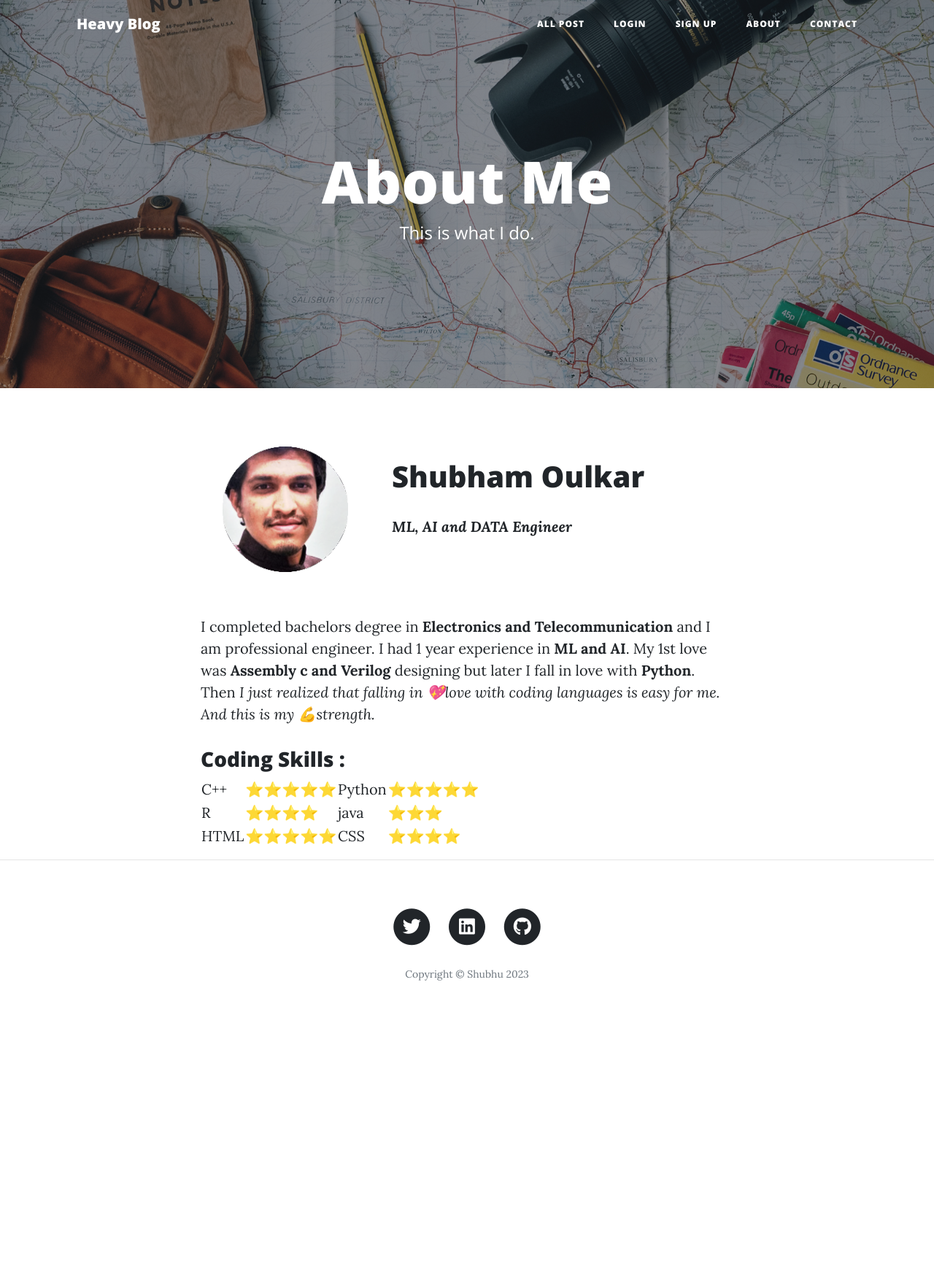
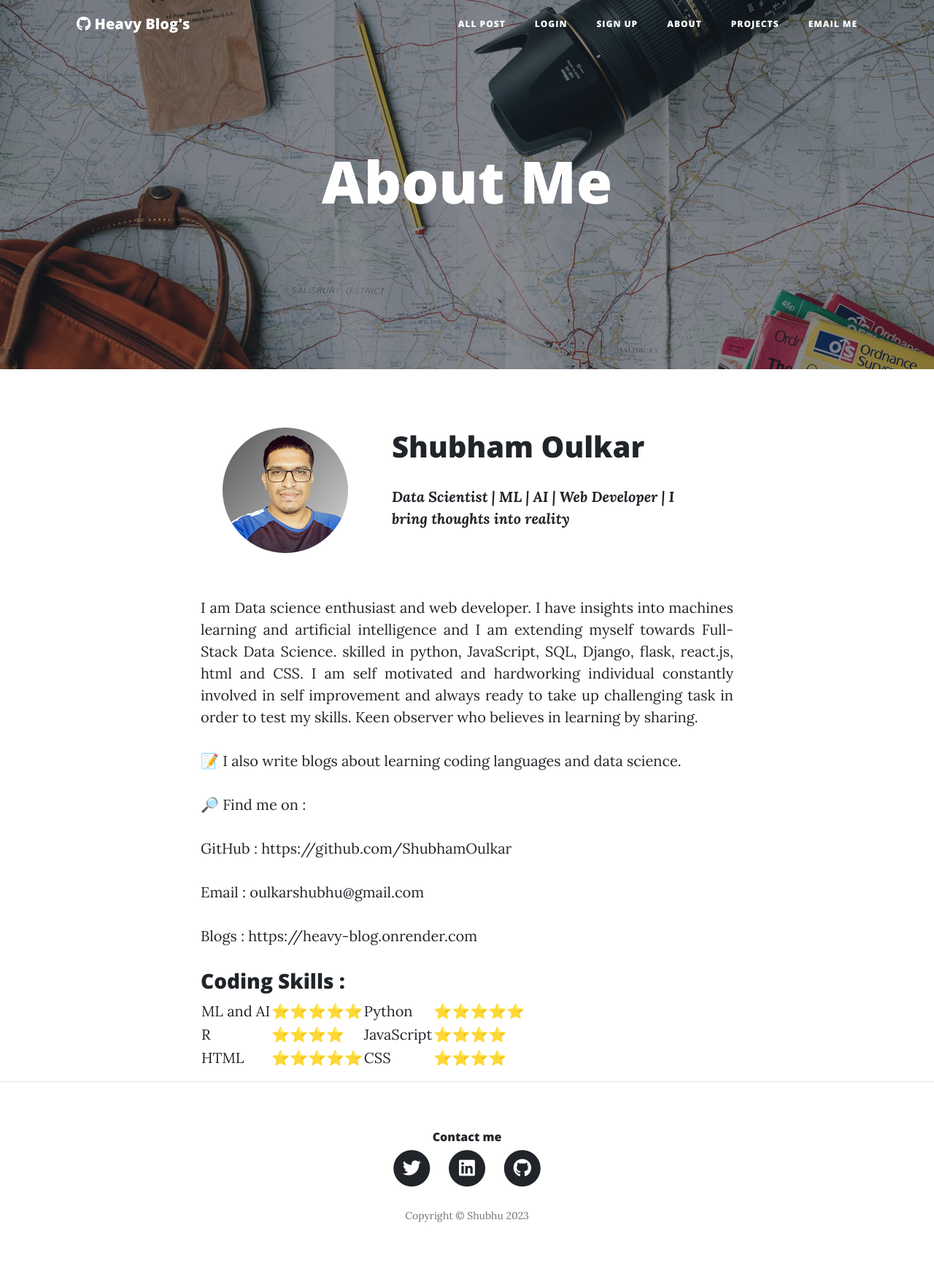
Before and after one commit to ShubhamOulkar/heavy-blog, a Flask app: page /about in a window 1280 px wide. Shown: the whole page at 73% size. Before the commit the page ends 1344 px from the top, so only its background shows below. Run offline with Flask 3, Linux system fonts and the light colour scheme; some libraries are stand-ins or nearby versions.

Commit message:
Website updates

```diff
--- a/main.py
+++ b/main.py
@@ -28,7 +28,7 @@ Bootstrap(app)
 
 
 ##CONNECT TO DB
-app.config['SQLALCHEMY_DATABASE_URI'] = os.environ.get('DATABASE_URL')
+app.config['SQLALCHEMY_DATABASE_URI'] = os.environ.get('DATABASE_URL')   # 'sqlite:///blogs.db'
 app.config['SQLALCHEMY_TRACK_MODIFICATIONS'] = False
 db = SQLAlchemy(app)
 login_manager = LoginManager()
@@ -214,6 +214,10 @@ def resetpassword(verified):
     return render_template('resetpassword.html')
 
 
+@app.route("/projects")
+def projects():
+    return render_template("projects.html", year=year)
+
 
 @app.route('/logout')
 def logout():
@@ -313,4 +317,4 @@ def delete_post(post_id):
 
 
 if __name__ == "__main__":
-    app.run()
+    app.run(debug=True)
--- a/templates/about.html
+++ b/templates/about.html
@@ -8,7 +8,7 @@
       <div class="col-lg-8 col-md-10 mx-auto">
         <div class="page-heading">
           <h1>About Me</h1>
-          <span class="subheading">This is what I do.</span>
+          <span class="subheading"></span>
         </div>
       </div>
     </div>
@@ -21,24 +21,30 @@
     <div class="col-lg-8 col-md-10 mx-auto">
       <table class="intro" cellpadding="30">
         <tr>
-          <td><img src="/static/img/main_author.png" alt="shubham profile picture"></td>
+          <td><img src="/static/img/LinkedIn_pic.png" alt="shubham profile picture" style="border-radius: 50%;"></td>
           <td>
             <h1 id="myname">Shubham Oulkar</h1>
-            <p><i><strong>ML, AI and DATA Engineer</strong></i></p>
+            <p><i><strong>Data Scientist | ML | AI | Web Developer | I bring thoughts into reality</strong></i></p>
           </td>
         </tr>
         </tr>
       </table>
-      <p>I completed bachelors degree in <strong>Electronics and Telecommunication</strong> and I am professional
-        engineer.
-        I had 1 year experience in <strong>ML and AI</strong>. My 1st love was <strong>Assembly c and
-          Verilog</strong> designing but later I fall in love with <strong>Python</strong>.
-        Then <i>I just realized that falling in 💖love with coding languages is easy for me. And this is my
-          💪strength.</i></p>
+      <p style="text-align: justify;">I am Data science enthusiast and web developer. I have insights into machines learning and
+        artificial intelligence and I am extending myself towards Full-Stack Data Science. skilled in
+        python, JavaScript, SQL, Django, flask, react.js, html and CSS. I am self motivated and hardworking
+        individual constantly involved in self improvement and always ready to take up challenging task
+        in order to test my skills. Keen observer who believes in learning by sharing.</p>
+
+      <p>📝 I also write blogs about learning coding languages and data science.</p>
+
+       <p>🔎 Find me on : </p>
+        <p>GitHub : https://github.com/ShubhamOulkar</p>
+      <p>Email : oulkarshubhu@gmail.com</p>
+    <p>Blogs : https://heavy-blog.onrender.com</p>
       <h3>Coding Skills :</h3>
       <table cellspacing="20">
         <tr>
-          <td>C++</td>
+          <td>ML and AI</td>
           <td>⭐⭐⭐⭐⭐</td>
           <td>Python</td>
           <td>⭐⭐⭐⭐⭐</td>
@@ -46,8 +52,8 @@
         <tr>
           <td>R</td>
           <td>⭐⭐⭐⭐</td>
-          <td>java</td>
-          <td>⭐⭐⭐</td>
+          <td>JavaScript</td>
+          <td>⭐⭐⭐⭐</td>
         </tr>
         <tr>
           <td>HTML</td>
--- a/templates/comment.html
+++ b/templates/comment.html
@@ -36,8 +36,10 @@
          </div> -->
     {% if current_user.is_authenticated %}
     <form name="sentMessage" id="contactForm" action="{{ url_for('show_post', post_id=post.id) }}" method="post" novalidate>
-    <div class="commentarea mt-3"> <textarea rows="5" class="form-control" name="comment"
-        placeholder="Write comment..."></textarea>
+    <div class="commentarea mt-3">
+      <textarea rows="5" class="form-control" name="comment"
+        placeholder="Write comment...">
+      </textarea>
     </div>
     <div class="button mt-3"> <button type="submit" class="btn btn-primary w-100"
         id="sendMessageButton">Comment</button> </div>
--- a/templates/contact.html
+++ b/templates/contact.html
@@ -10,7 +10,7 @@
           {% if msg_sent: %}
           <h1>Successfully sent your message</h1>
           {% else %}
-          <h1>Contact Me</h1>
+          <h1>Send an Email</h1>
           {% endif %}
           <span class="subheading">Have questions? I have answers.</span>
         </div>
--- a/templates/footer.html
+++ b/templates/footer.html
@@ -4,6 +4,7 @@
       <div class="row">
         <div class="col-lg-8 col-md-10 mx-auto">
           <ul class="list-inline text-center">
+            <h6>Contact me</h6>
             <li class="list-inline-item">
               <a href="https://twitter.com/shubhuoulkar">
                 <span class="fa-stack fa-lg">
@@ -21,7 +22,7 @@
               </a>
             </li>
             <li class="list-inline-item">
-              <a href="https://github.com/ShubhamOulkar?tab=repositories">
+              <a href="https://github.com/ShubhamOulkar">
                 <span class="fa-stack fa-lg">
                   <i class="fas fa-circle fa-stack-2x"></i>
                   <i class="fab fa-github fa-stack-1x fa-inverse"></i>
--- a/templates/header.html
+++ b/templates/header.html
@@ -34,7 +34,7 @@
   <!-- Navigation -->
   <nav class="navbar navbar-expand-lg navbar-light fixed-top" id="mainNav">
     <div class="container">
-      <a class="navbar-brand" href="{{url_for('get_all_posts')}}">Heavy Blog</a>
+      <a class="navbar-brand" href="https://github.com/ShubhamOulkar/heavy-blog"><i class="fa-brands fa-github"></i> Heavy Blog's</a>
       <button class="navbar-toggler navbar-toggler-right" type="button" data-toggle="collapse" data-target="#navbarResponsive" aria-controls="navbarResponsive" aria-expanded="false" aria-label="Toggle navigation">
         Menu
         <i class="fas fa-bars"></i>
@@ -63,7 +63,10 @@
             <a class="nav-link" href="{{ url_for('about') }}">About</a>
           </li>
           <li class="nav-item">
-            <a class="nav-link" href="{{ url_for('contact') }}">Contact</a>
+            <a class="nav-link" href="{{ url_for('projects') }}">Projects</a>
+          </li>
+          <li class="nav-item">
+            <a class="nav-link" href="{{ url_for('contact') }}">Email me</a>
           </li>
         </ul>
       </div>
--- a/templates/index.html
+++ b/templates/index.html
@@ -9,7 +9,7 @@
       <div class="col-lg-8 col-md-10 mx-auto">
         <div class="site-heading">
           <h1>Learn hidden secrets of coding</h1>
-          <span class="subheading">A collection of random things</span>
+          <span class="subheading">A collection of concepts & techniques</span>
         </div>
       </div>
     </div>
```
Also changed, not shown: templates/projects.html (added, +26 -0 lines), instance/blog.db (deleted), instance/blogs.db (added), static/img/LinkedIn_pic.png (added), static/img/project.jpg (added), templates/welcome.html (line endings or trailing spaces).
